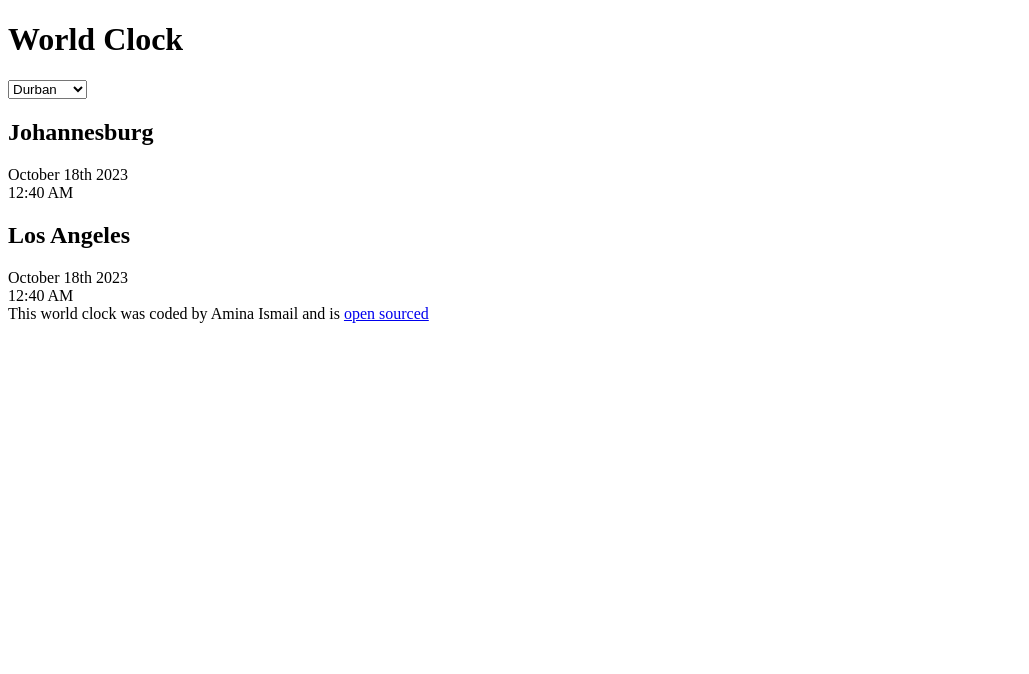
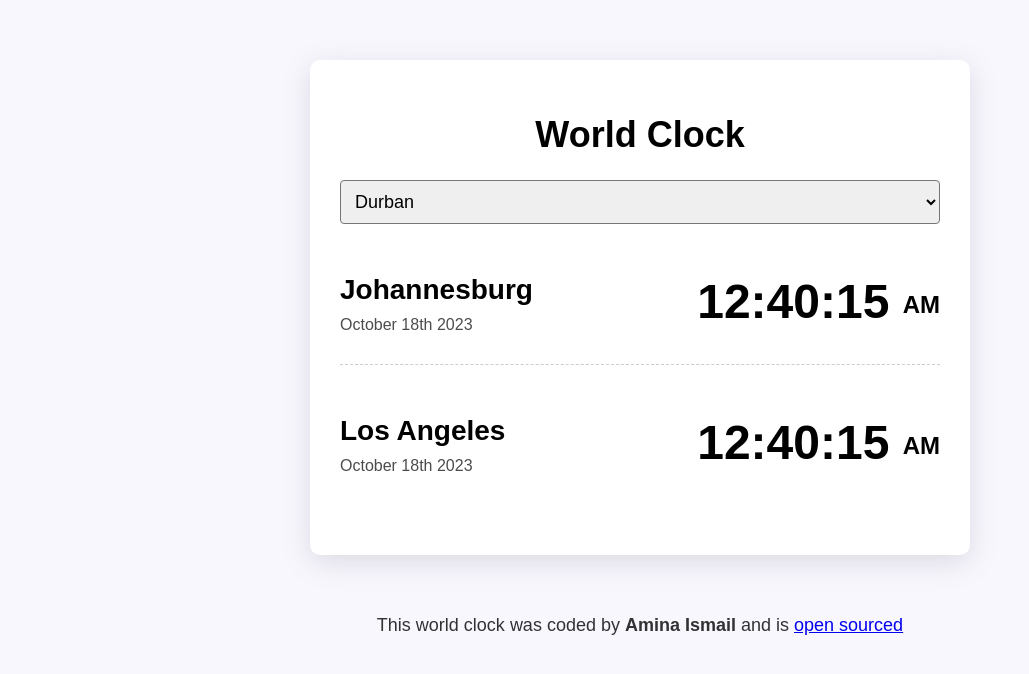
Before and after one commit to Amina-Ismail/world-clock, a plain HTML site: page index.html in a window 1280 px wide. Shown: the whole page, without its empty margins (0-1029 px from the left). Drawn offline with Linux system fonts and the light colour scheme.

Commit message:
Styled project with css

```diff
--- a/css/style.css
+++ b/css/style.css
@@ -0,0 +1,59 @@
+body {
+  background-color: #f9f7fe;
+  font-family: sans-serif;
+}
+
+select {
+  display: block;
+  width: 100%;
+  padding: 10px;
+  font-size: 18px;
+
+  border-radius: 4px;
+}
+h1 {
+  text-align: center;
+  font-size: 36px;
+}
+h2 {
+  margin: 0 0 10px;
+  font-size: 28px;
+}
+
+.container {
+  max-width: 600px;
+
+  background: white;
+  padding: 30px;
+  box-shadow: rgba(100, 100, 111, 0.2) 0px 7px 29px 0px;
+  border-radius: 10px;
+  margin: 60px auto;
+}
+.city {
+  display: flex;
+  margin: 20px 0;
+  justify-content: space-between;
+  padding: 30px 0;
+  border-bottom: 1px dashed rgba(0, 0, 0, 0.2);
+}
+.city:last-child {
+  border: none;
+}
+.time {
+  font-size: 48px;
+  font-weight: bold;
+}
+.time small {
+  font-size: 24px;
+  vertical-align: middle;
+  line-height: 36px;
+}
+.date {
+  opacity: 0.7;
+}
+
+footer {
+  text-align: center;
+  font-size: 18px;
+  color: rgba(0, 0, 0, 0.8);
+}
--- a/index.html
+++ b/index.html
@@ -17,18 +17,22 @@
       </select>
 
       <div class="city">
-        <h2>Johannesburg</h2>
-        <div class="date">October 18th 2023</div>
-        <div class="time">12:40 AM</div>
+        <div>
+          <h2>Johannesburg</h2>
+          <div class="date">October 18th 2023</div>
+        </div>
+        <div class="time">12:40:15 <small> AM </small></div>
       </div>
       <div class="city">
-        <h2>Los Angeles</h2>
-        <div class="date">October 18th 2023</div>
-        <div class="time">12:40 AM</div>
+        <div>
+          <h2>Los Angeles</h2>
+          <div class="date">October 18th 2023</div>
+        </div>
+        <div class="time">12:40:15 <small> AM </small></div>
       </div>
     </div>
     <footer>
-      This world clock was coded by Amina Ismail and is
+      This world clock was coded by <strong>Amina Ismail</strong> and is
       <a href="https://github.com/Amina-Ismail/world-clock" target="_blank"
         >open sourced</a
       >
```
